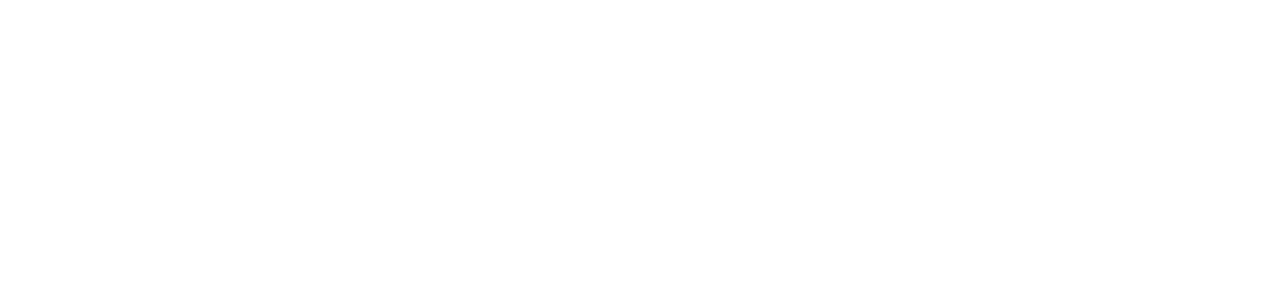
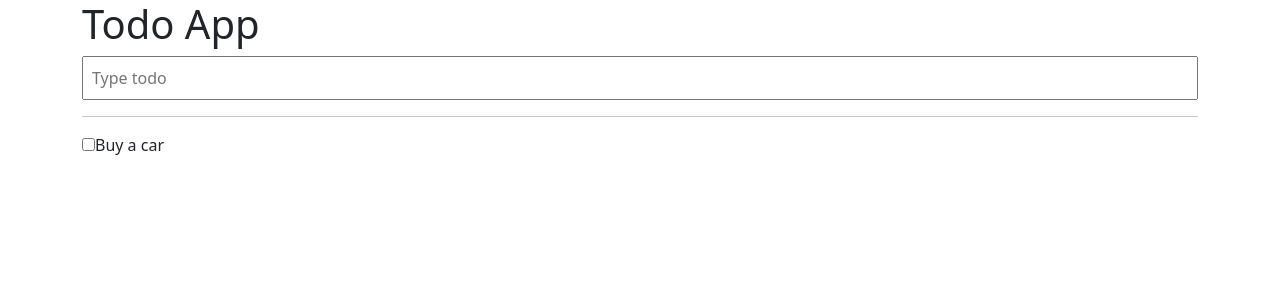
Before and after one commit to chaensday/todo, a Vue app: page / in a window 1280 px wide. Shown: the top 300 px of the page. Built offline with nearby package versions, Linux system fonts and the light colour scheme.

Commit message:
App.vue에 기본뼈대 추가

```diff
--- a/src/App.vue
+++ b/src/App.vue
@@ -1,5 +1,14 @@
 <template>
-  <div id="app">
+  <div id="app" class="container">
+    <h1>Todo App</h1>
+    <input type="text" class="w-100 p-2" placeholder="Type todo">
+    <hr>
+
+    <div>
+      <input type="checkbox">
+      <span class="ml-3">Buy a car</span>
+    </div>
+
   </div>
 </template>
 
```
